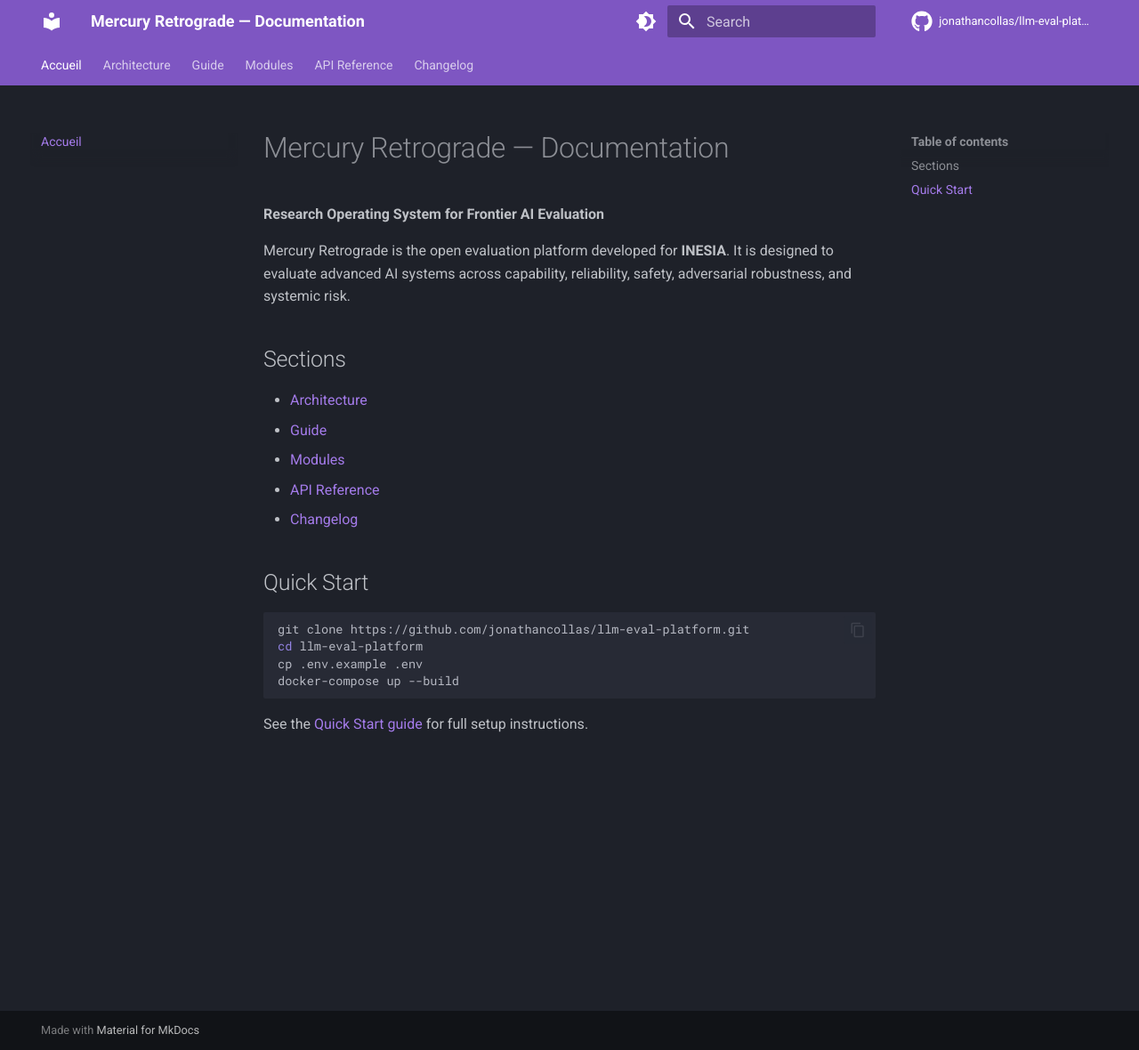
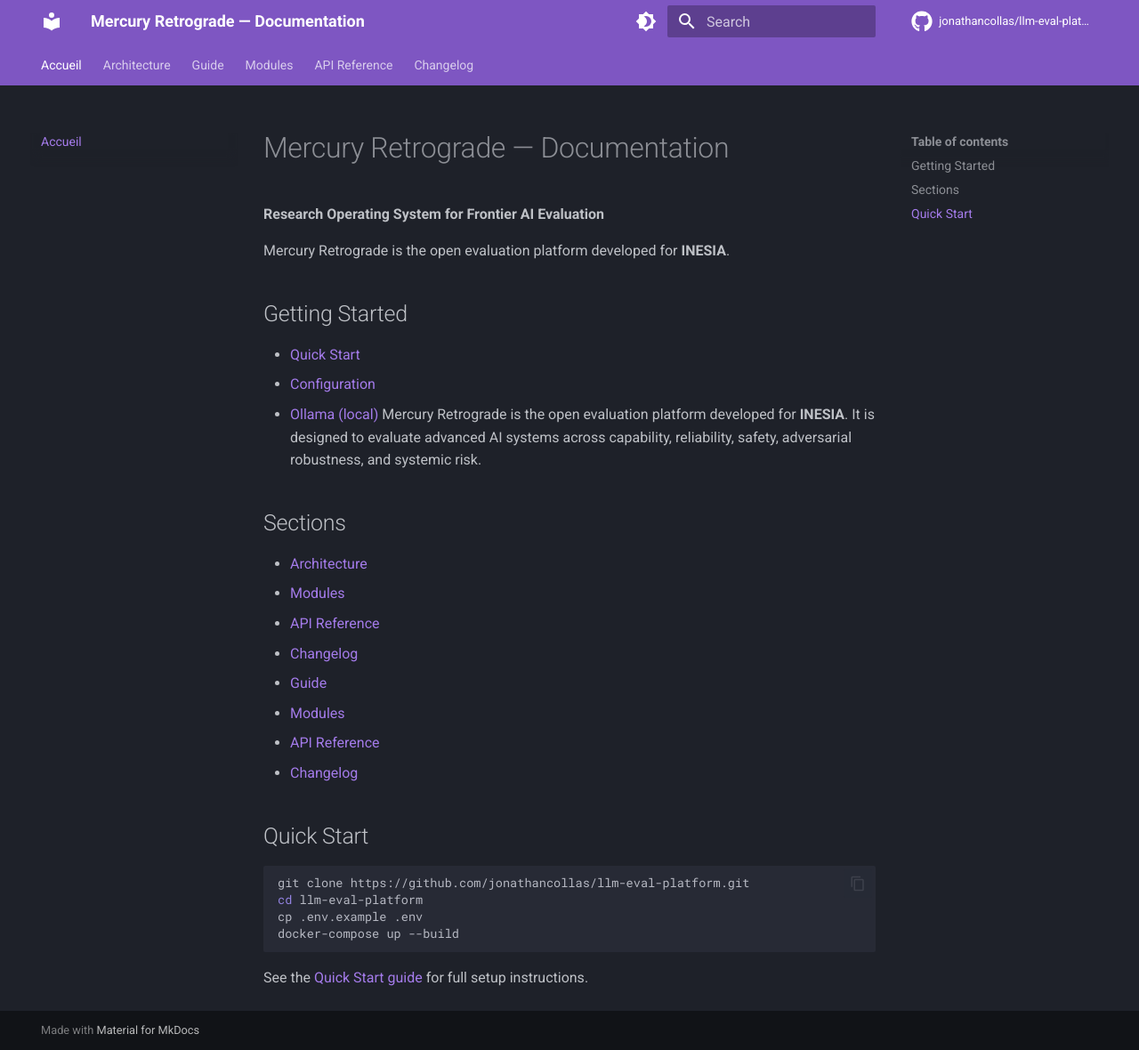
Before and after one commit to jonathancollas/llm-eval-platform, an MkDocs documentation site: the page built from docs/index.md, in a window 1280 px wide and 1180 px high. Shown: the whole window at 89% size. Built offline with MkDocs 1.6.1 and Material for MkDocs 9.7.7, drawn with Linux system fonts in a browser that asks for light colours; comment, search, counter and statistics services are not loaded.

Commit message:
[WIP] Copilot Request (#346)
* Initial plan

* Fix missing docs stubs and broken README links

Agent-Logs-Url: https://github.com/jonathancollas/llm-eval-platform/sessions/f6c35b16-60d3-42f5-a7f3-818293f82ef8

Co-authored-by: jonathancollas <10053522+jonathancollas@users.noreply.github.com>

---------

Co-authored-by: copilot-swe-agent[bot] <198982749+Copilot@users.noreply.github.com>
Co-authored-by: jonathancollas <10053522+jonathancollas@users.noreply.github.com>
Co-authored-by: jonathancollas <jonathan.collas@gmail.com>

```diff
--- a/docs/index.md
+++ b/docs/index.md
@@ -2,11 +2,21 @@
 
 **Research Operating System for Frontier AI Evaluation**
 
+Mercury Retrograde is the open evaluation platform developed for **INESIA**.
+
+## Getting Started
+
+- [Quick Start](guide/quickstart.md)
+- [Configuration](guide/configuration.md)
+- [Ollama (local)](guide/ollama.md)
 Mercury Retrograde is the open evaluation platform developed for **INESIA**. It is designed to evaluate advanced AI systems across capability, reliability, safety, adversarial robustness, and systemic risk.
 
 ## Sections
 
 - [Architecture](architecture.md)
+- [Modules](modules/core.md)
+- [API Reference](api/endpoints.md)
+- [Changelog](changelog.md)
 - [Guide](guide/quickstart.md)
 - [Modules](modules/core.md)
 - [API Reference](api/endpoints.md)
```
Also changed, not shown: docs/architecture.md (+10 -0 lines), docs/changelog.md (+3 -0 lines).
